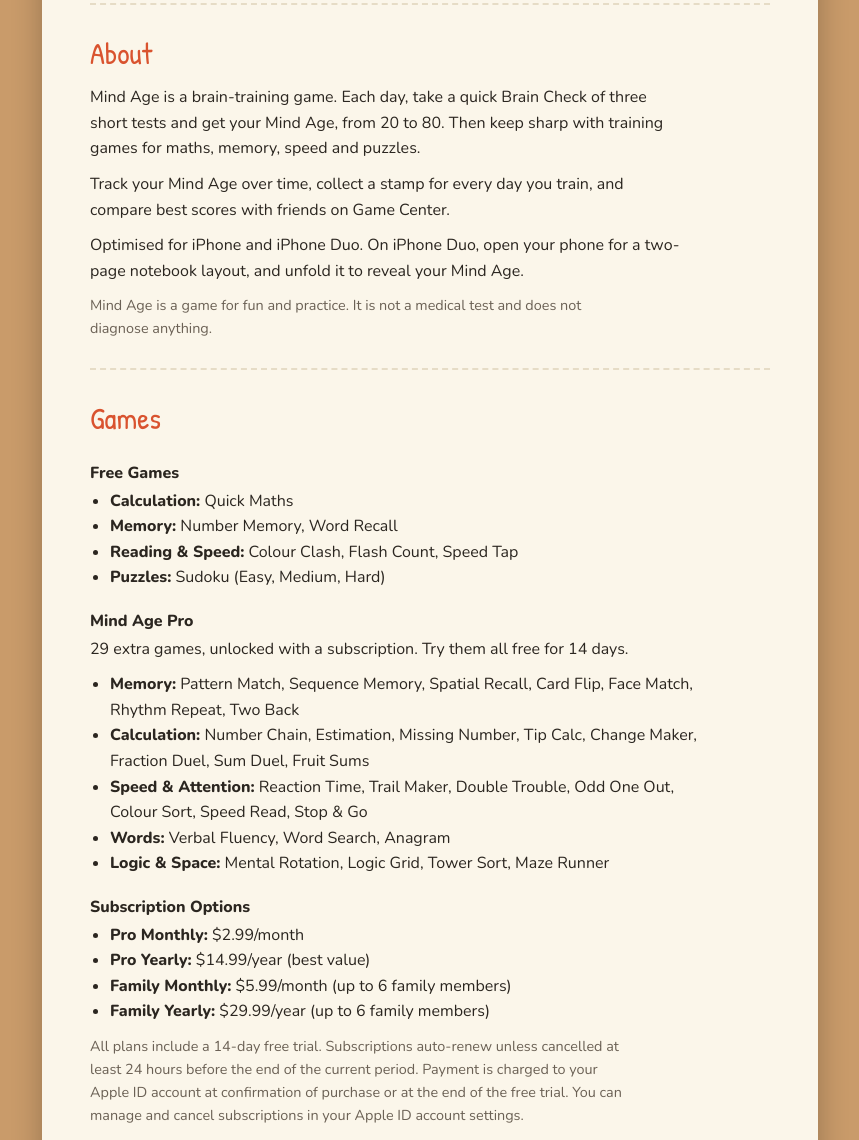
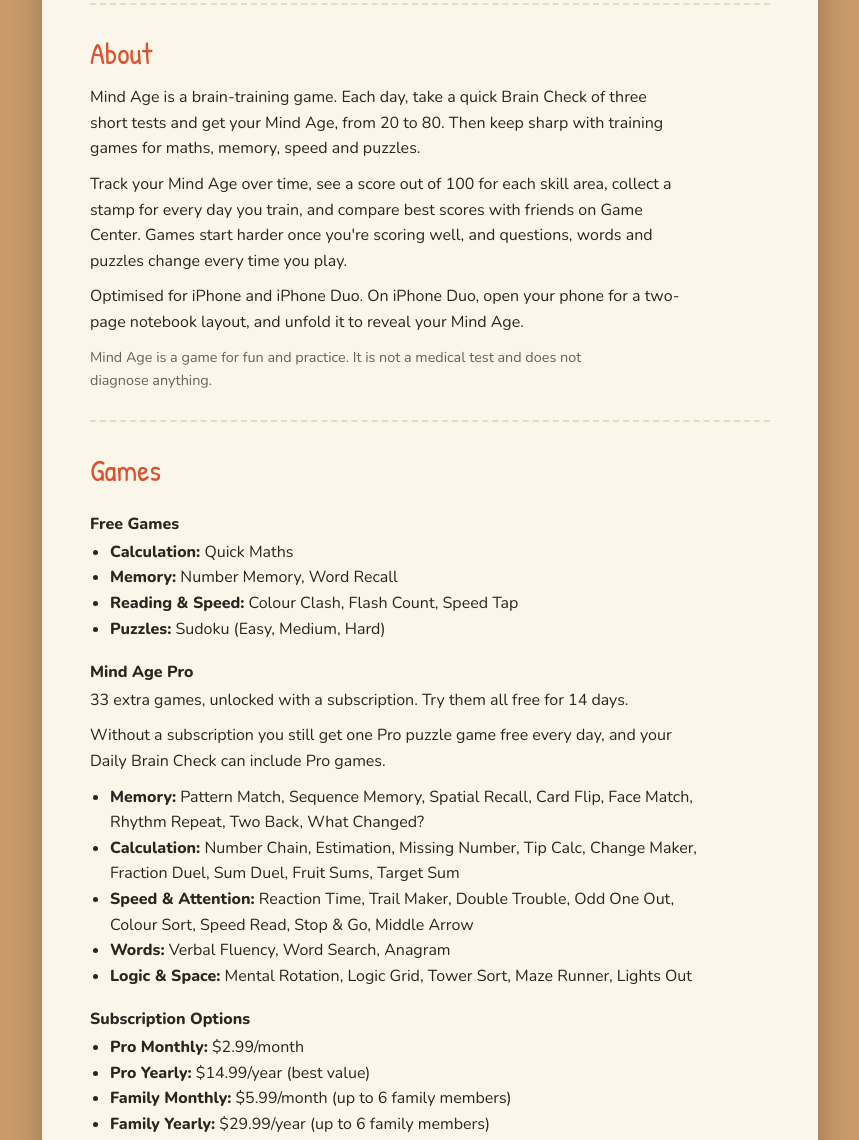
Before and after one commit to BDeclan-Studios/BDeclan-Studios, a plain HTML site: page mind-age/index.html in a window 1280 px wide. Shown: the part 264-1404 px from the top of the page, without its empty margins (210-1069 px from the left). Drawn offline with nearby package versions, Linux system fonts and the light colour scheme.

Commit message:
Update Mind Age page: 33 Pro games, free daily puzzle game, on-device repeat list
Co-Authored-By: Claude Opus 5.5 <noreply@anthropic.com>
Claude-Session: https://claude.ai/code/session_01DVxxFWnEQtcvsheb3U2eF1

```diff
--- a/mind-age/index.html
+++ b/mind-age/index.html
@@ -58,7 +58,7 @@
   <section id="about">
     <h2>About</h2>
     <p>Mind Age is a brain-training game. Each day, take a quick Brain Check of three short tests and get your Mind Age, from 20 to 80. Then keep sharp with training games for maths, memory, speed and puzzles.</p>
-    <p>Track your Mind Age over time, collect a stamp for every day you train, and compare best scores with friends on Game Center.</p>
+    <p>Track your Mind Age over time, see a score out of 100 for each skill area, collect a stamp for every day you train, and compare best scores with friends on Game Center. Games start harder once you're scoring well, and questions, words and puzzles change every time you play.</p>
     <p>Optimised for iPhone and iPhone Duo. On iPhone Duo, open your phone for a two-page notebook layout, and unfold it to reveal your Mind Age.</p>
     <p class="note">Mind Age is a game for fun and practice. It is not a medical test and does not diagnose anything.</p>
   </section>
@@ -73,13 +73,14 @@
       <li><strong>Puzzles:</strong> Sudoku (Easy, Medium, Hard)</li>
     </ul>
     <h3>Mind Age Pro</h3>
-    <p>29 extra games, unlocked with a subscription. Try them all free for 14 days.</p>
+    <p>33 extra games, unlocked with a subscription. Try them all free for 14 days.</p>
+    <p>Without a subscription you still get one Pro puzzle game free every day, and your Daily Brain Check can include Pro games.</p>
     <ul>
-      <li><strong>Memory:</strong> Pattern Match, Sequence Memory, Spatial Recall, Card Flip, Face Match, Rhythm Repeat, Two Back</li>
-      <li><strong>Calculation:</strong> Number Chain, Estimation, Missing Number, Tip Calc, Change Maker, Fraction Duel, Sum Duel, Fruit Sums</li>
-      <li><strong>Speed &amp; Attention:</strong> Reaction Time, Trail Maker, Double Trouble, Odd One Out, Colour Sort, Speed Read, Stop &amp; Go</li>
+      <li><strong>Memory:</strong> Pattern Match, Sequence Memory, Spatial Recall, Card Flip, Face Match, Rhythm Repeat, Two Back, What Changed?</li>
+      <li><strong>Calculation:</strong> Number Chain, Estimation, Missing Number, Tip Calc, Change Maker, Fraction Duel, Sum Duel, Fruit Sums, Target Sum</li>
+      <li><strong>Speed &amp; Attention:</strong> Reaction Time, Trail Maker, Double Trouble, Odd One Out, Colour Sort, Speed Read, Stop &amp; Go, Middle Arrow</li>
       <li><strong>Words:</strong> Verbal Fluency, Word Search, Anagram</li>
-      <li><strong>Logic &amp; Space:</strong> Mental Rotation, Logic Grid, Tower Sort, Maze Runner</li>
+      <li><strong>Logic &amp; Space:</strong> Mental Rotation, Logic Grid, Tower Sort, Maze Runner, Lights Out</li>
     </ul>
     <h3>Subscription Options</h3>
     <ul>
@@ -123,6 +124,7 @@
       <li>No advertising.</li>
       <li>No data sent to any server.</li>
       <li>Your scores, Mind Age history, and the name and age you can optionally enter stay on your device.</li>
+      <li>To avoid repeating questions, the app remembers which words, puzzles and passages you've seen recently. This list stays on your device.</li>
       <li><strong>Game Center</strong> is used only for leaderboards, managed by Apple.</li>
       <li><strong>Subscriptions</strong> are handled by Apple. We do not see your payment details.</li>
       <li><strong>Daily reminders</strong> are scheduled on your phone and only if you turn them on.</li>
```
